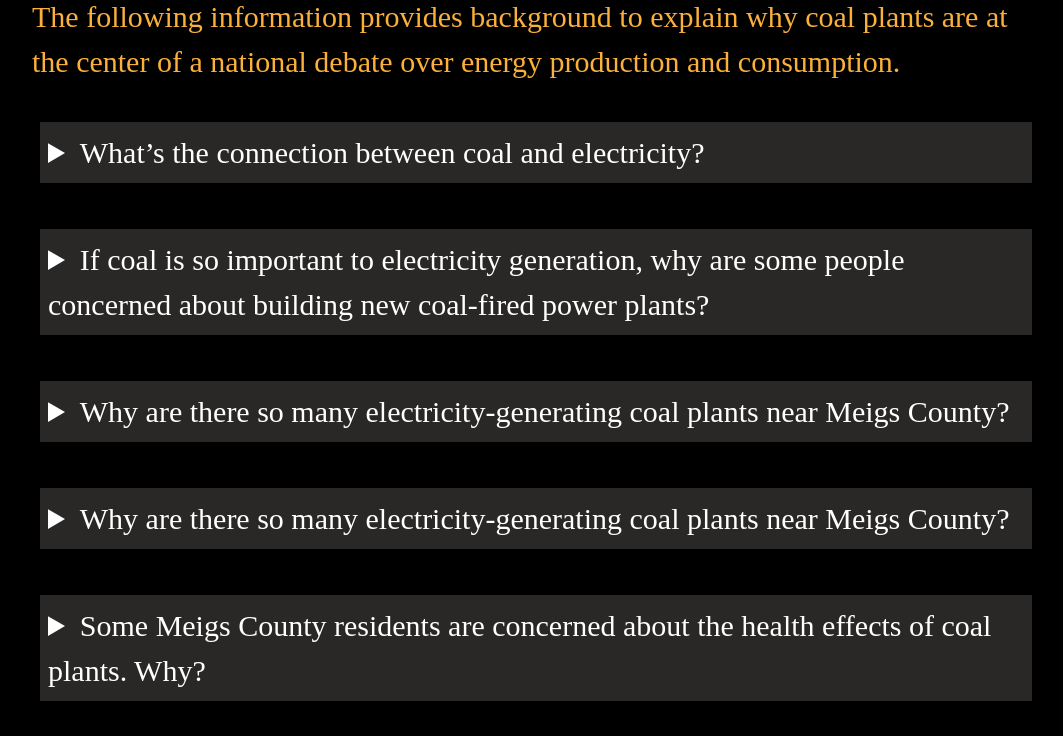
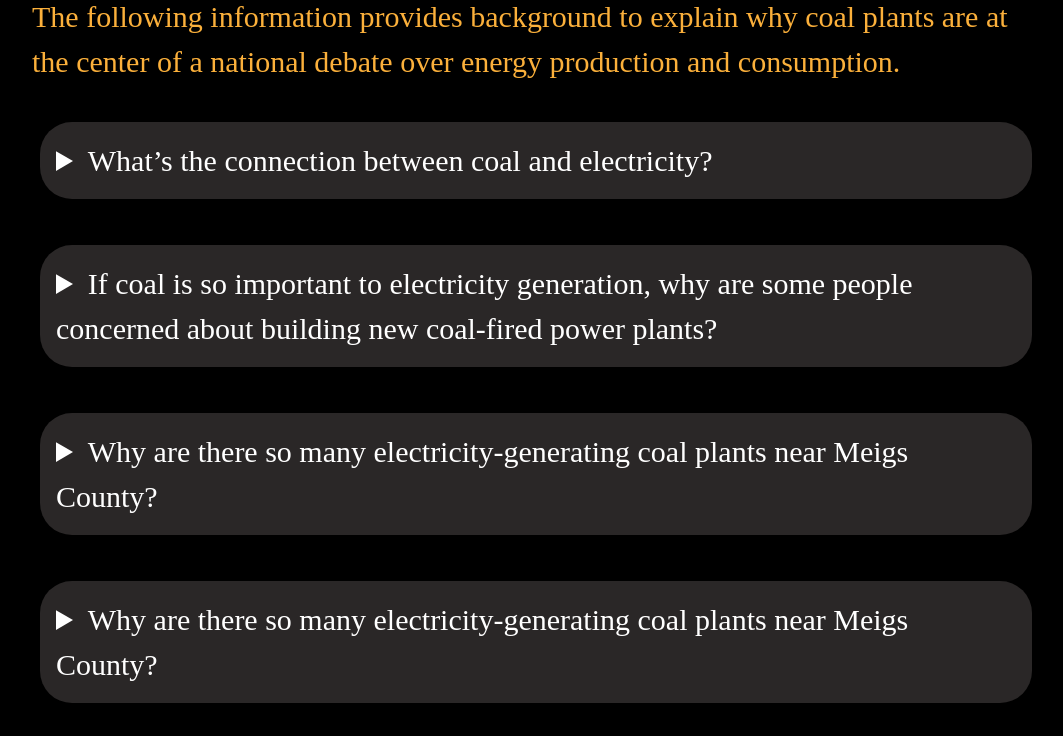
Before and after one commit to R-H-Perez/project-two, a plain HTML site: page src/1.html in a window 1280 px wide. Shown: the part 2580-3316 px from the top of the page, without its empty margins (104-1167 px from the left). Drawn offline with Linux system fonts and the light colour scheme; a script that the page names is missing.

Commit message:
Added more attributes to the accordion.

```diff
--- a/src/css/main.css
+++ b/src/css/main.css
@@ -373,7 +373,8 @@ summary {
   cursor: crosshair;
   background-color: var(--dark-grey-2a2727);
   color: var(--white-ffffff-);
-  padding: 0.5rem;
+  padding: 1rem;
+  border-radius: 2rem;
 }
 
 details {
```
